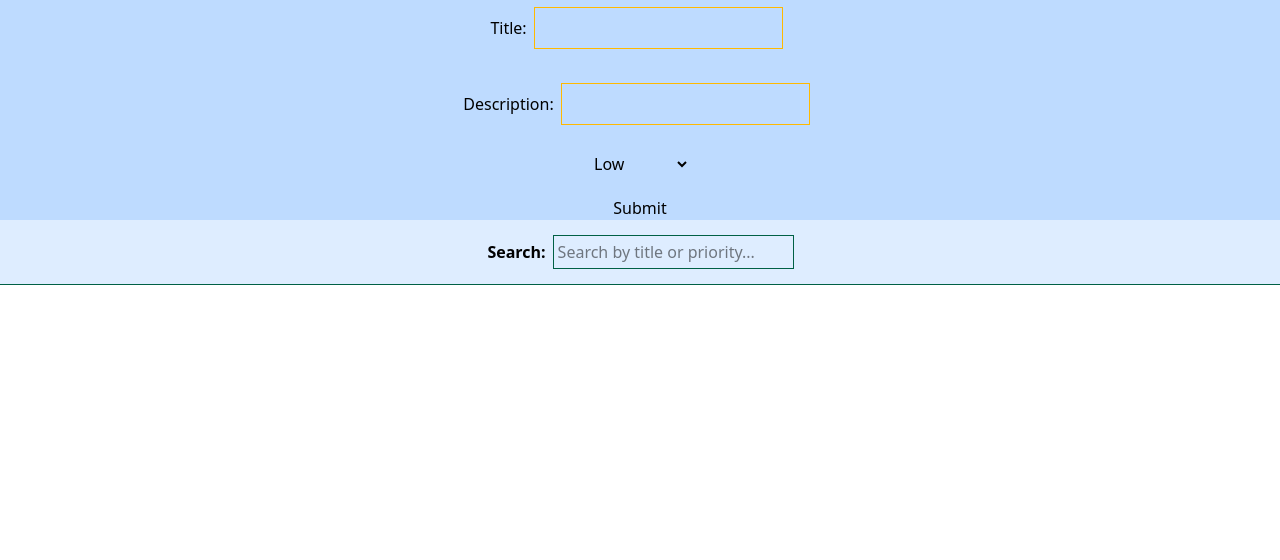
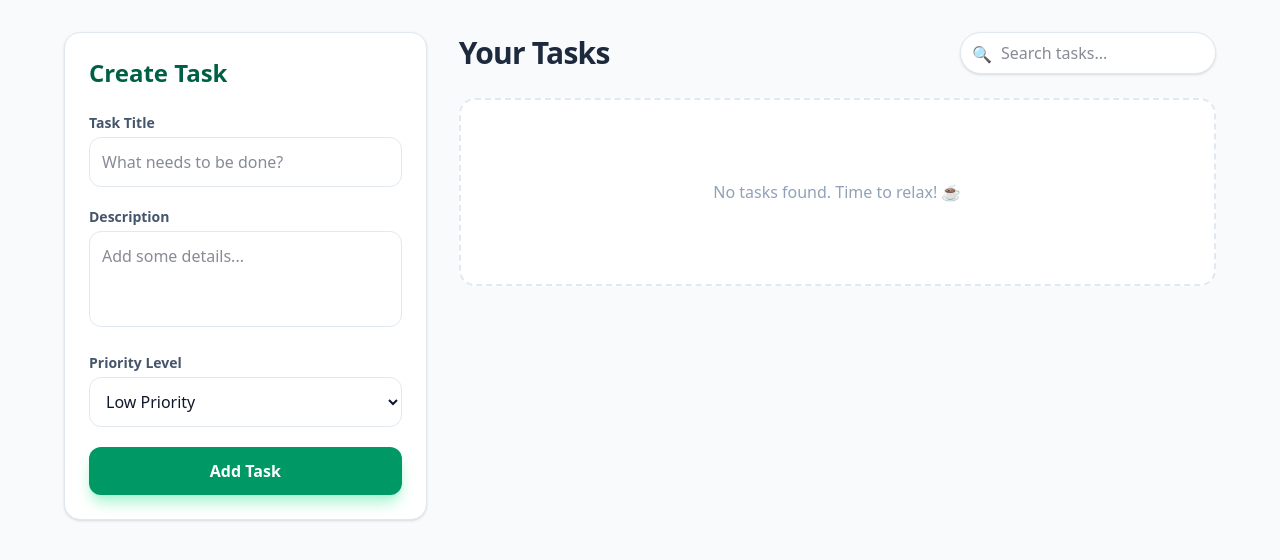
Before and after one commit to Itswali/The-Smart-Task-List, a React (Vite) app: page / in a window 1280 px wide. Shown: the top 560 px of the page. Built offline with nearby package versions, Linux system fonts and the light colour scheme.

Commit message:
give style to whole UI

```diff
--- a/src/components/createTask.tsx
+++ b/src/components/createTask.tsx
@@ -1,105 +1,157 @@
-import React, { useState } from 'react'
+import React, { useState } from 'react';
 
 export default function CreateTask() {
-
-
-const [data, setData]= useState({
+  const [data, setData] = useState({
     title: "",
     description: "",
     priority: "low",
     completed: false
   });
+
   const [search, setSearch] = useState("");
   const [tasks, setTasks] = useState<any[]>([]);
 
   const handleSubmit = (e: React.FormEvent) => {
     e.preventDefault();
-  setTasks([...tasks, data]);
-
-  console.log("task Submitted", data);
-  setData({
-    title: "",
-  description: "",
-  priority: "low",
-  completed: false,
-  });
+    // Add a unique ID using Date.now() or crypto.randomUUID()
+    setTasks([...tasks, { ...data, id: crypto.randomUUID() }]);
+    setData({ title: "", description: "", priority: "low", completed: false });
   };
 
-const toggleComplete = (index: number) => {
-  const updatedTasks = tasks.map((task, i) => {
-    if(i === index) {
-      return {...task, completed: !task.completed };
-    }
-    return task;
-  });
-  setTasks(updatedTasks);
-}
+  const toggleComplete = (id: string) => {
+    setTasks(tasks.map(t => t.id === id ? { ...t, completed: !t.completed } : t));
+  };
 
-const handleDelete = (index: number) => {
-  const filteredTasks = tasks.filter((_, i) => i !== index);
-  setTasks(filteredTasks);
-}
+  const handleDelete = (id: string) => {
+    setTasks(tasks.filter(t => t.id !== id));
+  };
 
   const filteredTasks = tasks.filter((task) =>
-  // task.title.toLowerCase().includes(search.toLowerCase()) ||
+    task.title.toLowerCase().includes(search.toLowerCase()) ||
     task.priority.toLowerCase().includes(search.toLowerCase())
   );
 
   return (
-    <div className='ring-1 bg-blue-200 ring-emerald-800 '>
-      <form className='flex flex-col items-center gap-5' onSubmit={handleSubmit}>
-        <label htmlFor="title" >Title:
-          <input type="text" value={data.title} className='m-2 p-2 ring-1 ring-amber-400' onChange={(e) => setData({...data, title: e.target.value})}/>
-        </label>
-        <label htmlFor="description">Description:
-          <input type="text" value={data.description} className='m-2 p-2 ring-1 ring-amber-400' onChange={(e) => setData({...data, description: e.target.value})} />
-        </label>
-        <select name="priority" value={data.priority} id="priority" onChange={(e) => setData({...data, priority: e.target.value})}>
-          <option disabled>Select One</option>
-          <option value="low">Low</option>
-          <option value="medium">Medium</option>
-          <option value="high">High</option>
-        </select>
-        <button type="submit">Submit</button>
-      </form>
+    <div className="min-h-screen bg-slate-50 p-4 md:p-8 font-sans text-slate-900">
+      <div className="max-w-6xl mx-auto grid grid-cols-1 lg:grid-cols-3 gap-8">
 
-      <div className="p-4 bg-white/50 flex justify-center items-center gap-2">
-  <label className="font-bold">Search:</label>
+        {/* --- LEFT COLUMN: FORM --- */}
+        <div className="lg:col-span-1">
+          <div className="bg-white rounded-2xl shadow-sm border border-slate-200 p-6 sticky top-8">
+            <h2 className="text-2xl font-bold mb-6 text-emerald-800">Create Task</h2>
+            <form className="flex flex-col gap-5" onSubmit={handleSubmit}>
+              <div>
+                <label className="block text-sm font-semibold mb-1 text-slate-600">Task Title</label>
                 <input
+                  required
                   type="text"
-    placeholder="Search by title or priority..."
-    className="p-1 ring-1 ring-emerald-800"
-    onChange={(e) => setSearch(e.target.value)}
+                  placeholder="What needs to be done?"
+                  value={data.title}
+                  className="w-full p-3 rounded-xl border border-slate-200 focus:ring-2 focus:ring-emerald-500 outline-none transition-all"
+                  onChange={(e) => setData({...data, title: e.target.value})}
                 />
               </div>
-     {filteredTasks.map((item, index) => (
-  <div key={index} className={`flex items-center justify-between border-b p-3 mb-2 ${item.completed ? 'bg-green-50' : 'bg-white'}`}>
-    <div className='flex items-center gap-4'>
-      <input
-        type="checkbox"
-        checked={item.completed}
-        onChange={() => toggleComplete(index)}
-        className="w-5 h-5 cursor-pointer"
+
+              <div>
+                <label className="block text-sm font-semibold mb-1 text-slate-600">Description</label>
+                <textarea
+                  placeholder="Add some details..."
+                  value={data.description}
+                  className="w-full p-3 rounded-xl border border-slate-200 focus:ring-2 focus:ring-emerald-500 outline-none transition-all h-24 resize-none"
+                  onChange={(e) => setData({...data, description: e.target.value})}
                 />
-      <div className={item.completed ? "line-through text-gray-400" : ""}>
-        <h4 className='font-bold'>{item.title}</h4>
-        <p className='text-sm'>{item.description}</p>
+              </div>
+
+              <div>
+                <label className="block text-sm font-semibold mb-1 text-slate-600">Priority Level</label>
+                <select
+                  value={data.priority}
+                  className="w-full p-3 rounded-xl border border-slate-200 bg-white focus:ring-2 focus:ring-emerald-500 outline-none cursor-pointer"
+                  onChange={(e) => setData({...data, priority: e.target.value})}
+                >
+                  <option value="low">Low Priority</option>
+                  <option value="medium">Medium Priority</option>
+                  <option value="high">High Priority</option>
+                </select>
+              </div>
+
+              <button
+                type="submit"
+                className="w-full py-3 bg-emerald-600 hover:bg-emerald-700 text-white font-bold rounded-xl shadow-lg shadow-emerald-200 transition-all active:scale-95"
+              >
+                Add Task
+              </button>
+            </form>
           </div>
         </div>
 
-    <div className="flex items-center gap-3">
-      <span className="text-xs font-semibold px-2 py-1 rounded bg-amber-100 uppercase">
+        {/* --- RIGHT COLUMN: LIST --- */}
+        <div className="lg:col-span-2 space-y-6">
+          {/* Search Header */}
+          <div className="flex flex-col md:flex-row md:items-center justify-between gap-4">
+            <h1 className="text-3xl font-extrabold text-slate-800 tracking-tight">Your Tasks</h1>
+            <div className="relative group">
+              <input
+                type="text"
+                placeholder="Search tasks..."
+                className="pl-10 pr-4 py-2 w-full md:w-64 rounded-full border border-slate-200 bg-white focus:ring-2 focus:ring-emerald-500 outline-none transition-all shadow-sm"
+                onChange={(e) => setSearch(e.target.value)}
+              />
+              <span className="absolute left-3 top-2.5 text-slate-400">🔍</span>
+            </div>
+          </div>
+
+          {/* Task Grid/List */}
+          <div className="space-y-4">
+            {filteredTasks.length > 0 ? (
+              filteredTasks.map((item) => (
+                <div
+                  key={item.id}
+                  className={`group flex items-center justify-between p-4 rounded-2xl border transition-all hover:shadow-md ${
+                    item.completed ? 'bg-slate-50 border-slate-200 opacity-75' : 'bg-white border-white shadow-sm'
+                  }`}
+                >
+                  <div className="flex items-center gap-4">
+                    <button
+                      onClick={() => toggleComplete(item.id)}
+                      className={`w-6 h-6 rounded-full border-2 flex items-center justify-center transition-all ${
+                        item.completed ? 'bg-emerald-500 border-emerald-500' : 'border-slate-300 hover:border-emerald-500'
+                      }`}
+                    >
+                      {item.completed && <span className="text-white text-xs">✓</span>}
+                    </button>
+
+                    <div className={item.completed ? "line-through text-slate-400" : "text-slate-700"}>
+                      <h4 className="font-bold text-lg leading-tight">{item.title}</h4>
+                      <p className="text-sm opacity-80">{item.description}</p>
+                    </div>
+                  </div>
+
+                  <div className="flex items-center gap-4">
+                    <span className={`text-[10px] font-bold px-2.5 py-1 rounded-full uppercase tracking-wider ${
+                      item.priority === 'high' ? 'bg-red-100 text-red-600' :
+                      item.priority === 'medium' ? 'bg-amber-100 text-amber-600' : 'bg-emerald-100 text-emerald-600'
+                    }`}>
                       {item.priority}
                     </span>
                     <button
-        className="text-red-600 font-bold"
-        onClick={() => handleDelete(index)}
+                      onClick={() => handleDelete(item.id)}
+                      className="p-2 text-slate-300 hover:text-red-500 transition-colors"
                     >
-        X
+                      ✕
                     </button>
                   </div>
                 </div>
-))}
+              ))
+            ) : (
+              <div className="text-center py-20 bg-white rounded-2xl border-2 border-dashed border-slate-200">
+                <p className="text-slate-400 font-medium">No tasks found. Time to relax! ☕</p>
               </div>
-  )
+            )}
+          </div>
+        </div>
+
+      </div>
+    </div>
+  );
 }
```
Lines whose indentation alone changed are shown as unchanged.
